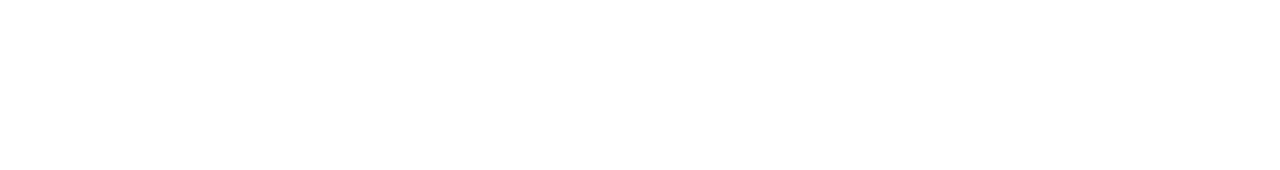
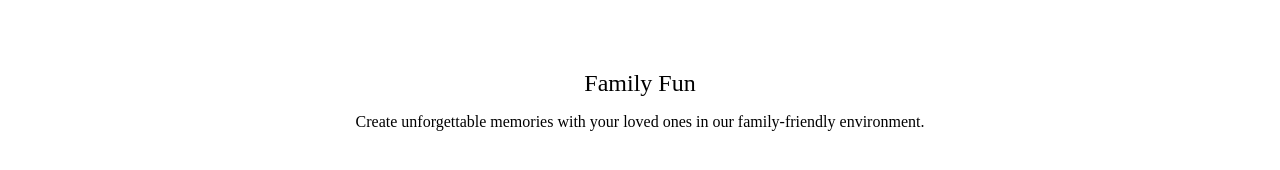
Before and after one commit to zynbahmed/themePark, a React (Vite) app: page / in a window 1280 px wide. Shown: the part 736-906 px from the top of the page. Before the commit the page ends 800 px from the top, so only its background shows below. Built offline with nearby package versions, Linux system fonts and the light colour scheme; no server answers.

Commit message:
updated home page + scroll to family section

```diff
--- a/src/App.css
+++ b/src/App.css
@@ -212,6 +212,20 @@
   margin-top: 1em;
 }
 
-textarea{
-  width: 60vw;
+.home-vertical{
+  flex-direction: column;
+  align-items:center;
+  justify-content:center;
+  /* height: 98vh; */
+
 }
+
+#family-section {
+  height: 100vh; /* Set height to full viewport height */
+  display: flex;
+  flex-direction: column;
+  justify-content: center;
+  align-items: center;
+  /* background-color: lightgreen; */
+  /* background image */
+}
--- a/src/components/Home.jsx
+++ b/src/components/Home.jsx
@@ -1,20 +1,37 @@
-import '../App.css'
+import "../App.css"
 
 const Home = () => {
+
+var  scrollToFamilySection = () => {
+    const familySection = document.getElementById('family-section');
+    familySection.scrollIntoView({ behavior: 'smooth' });
+  };
+
+
   return (
+    <div className="home-vertical">
       <div className="home">
         <div>
           <img
-          style={{ display: 'block', maxWidth: '100%' }}
+            style={{ display: "block", maxWidth: "100%" }}
             src="https://static.vecteezy.com/system/resources/previews/004/871/170/non_2x/circus-theme-park-on-isolated-background-free-vector.jpg"
             alt="logo"
           />
         </div>
-      <div>
+        <div onClick={scrollToFamilySection}>
           <h1>Welcome to Parks</h1>
           <h2>
-        Experience the thrill and excitement of our world-class rides and attractions.
+            Experience the thrill and excitement of our world-class rides and
+            attractions.
           </h2>
+        </div>
+      </div>
+      <div id="family-section">
+        <h2 >Family Fun</h2>
+        <p>
+          Create unforgettable memories with your loved ones in our
+          family-friendly environment.
+        </p>
       </div>
     </div>
     // <div className="container">
```
Lines whose indentation alone changed are shown as unchanged.
